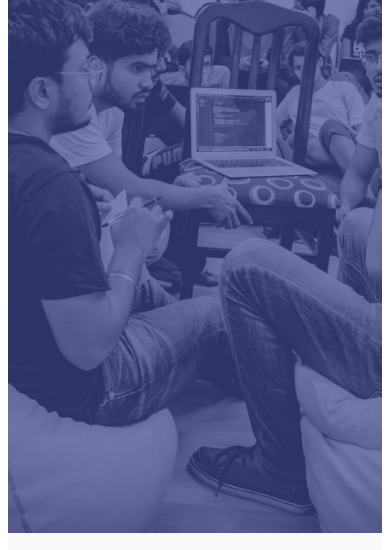
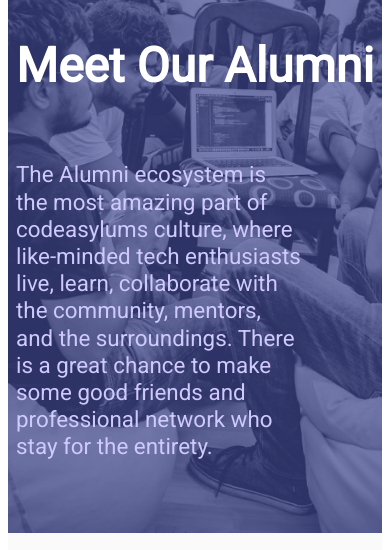
Before and after one commit to shades-7/CodeAsylumWebsite, a Gatsby site: page /Alumni/alumni in a window 390 px wide. Shown: the part 98-648 px from the top of the page. Built offline with nearby package versions, Linux system fonts and the light colour scheme; Gatsby itself is replaced by a stand-in of ours.

Commit message:
alumi fixed

```diff
--- a/src/pages/Alumni/alumni.js
+++ b/src/pages/Alumni/alumni.js
@@ -50,6 +50,12 @@
                 <Navbar/>
                 <div className={styles.background}>
                     <img src={ BG } alt="Art Work" width='100%'/>
+                    <div className={styles.heading}>
+                    Meet Our Mentor Family
+                    <p className={styles.subHeading}>
+                    Our community has made it possible to onboard some amazing mentors for you. Professionals from MNCs like Microsoft, Amazon, DE Shaw, etc. & some amazing startups who are working as Software Developers, Data Scientist and Platform Engineers.
+                    </p>
+                    </div>
                 </div>
                 <div className={styles.container}>
                     <div className={styles.cardContainer}>
@@ -85,6 +91,12 @@
 {/* MobVersion */}
                     <div className={styles.MoBbackground}>
                         <img src={ MobBG } alt="Art Work" width='100%'/>
+                        <div className={styles.heading}>
+                            Meet Our Alumni
+                            <p className={styles.subHeading}>
+                                The Alumni ecosystem is the most amazing part of codeasylums culture, where like-minded tech enthusiasts live, learn, collaborate with the community, mentors, and the surroundings. There is a great chance to make some good friends and professional network who stay for the entirety.
+                            </p>
+                        </div>
                     </div>
 
                     <div className={styles.cardContainer1}>
--- a/src/pages/Alumni/alumni.module.scss
+++ b/src/pages/Alumni/alumni.module.scss
@@ -16,7 +16,19 @@
 .MoBbackground{
     display: none;
 }
-
+.heading{
+    @include flexcenter(center,flex-start,column);
+    width:80%;
+    position: absolute;
+    padding:7rem 0rem 2rem 3rem;
+    @include Font($primaryfont,4rem,600,4.2rem,#ffffff);
+}
+.subHeading{
+    @include flexcenter(center,flex-start,column);
+    width:70%;
+    padding-top:3rem;
+    @include Font($primaryfont,1.4rem,500,1.7rem,#CFC9FC);
+}
 .cardContainer{
     @include flexcenter(space-between,center,row);
     width:80%;
@@ -71,7 +83,17 @@
         width:100%;
         overflow: hidden;
     }
-
+    .heading{
+        width:100%;
+        position: absolute;
+        padding:7rem 1rem 2rem 1rem;
+        @include Font($primaryfont,3rem,600,3.2rem,#ffffff);
+    }
+    .subHeading{
+        width:80%;
+        padding-top:3rem;
+        @include Font($primaryfont,1.4rem,500,1.7rem,#CFC9FC);
+    }
     .background{
         display: none;
     }
```
